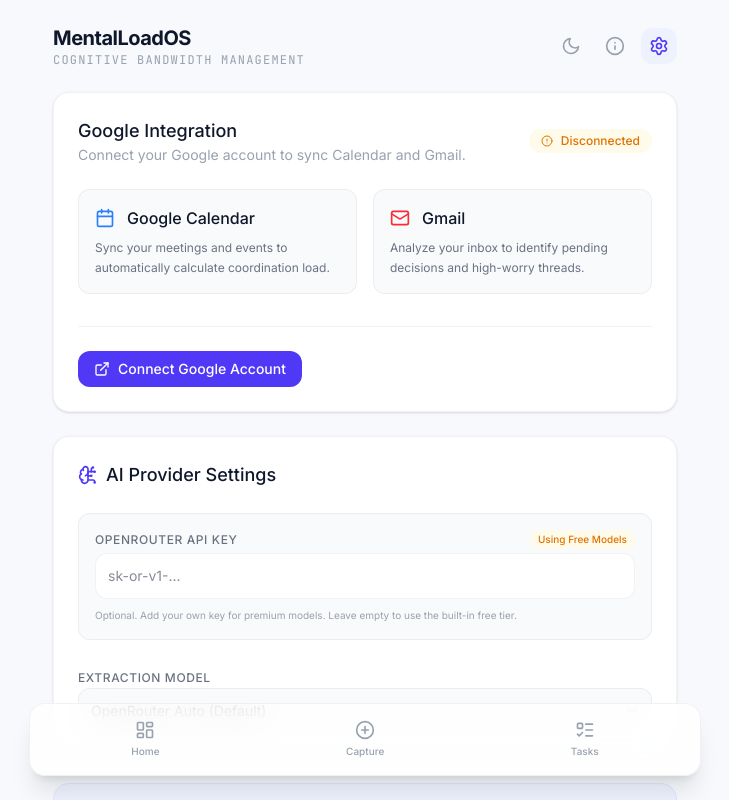
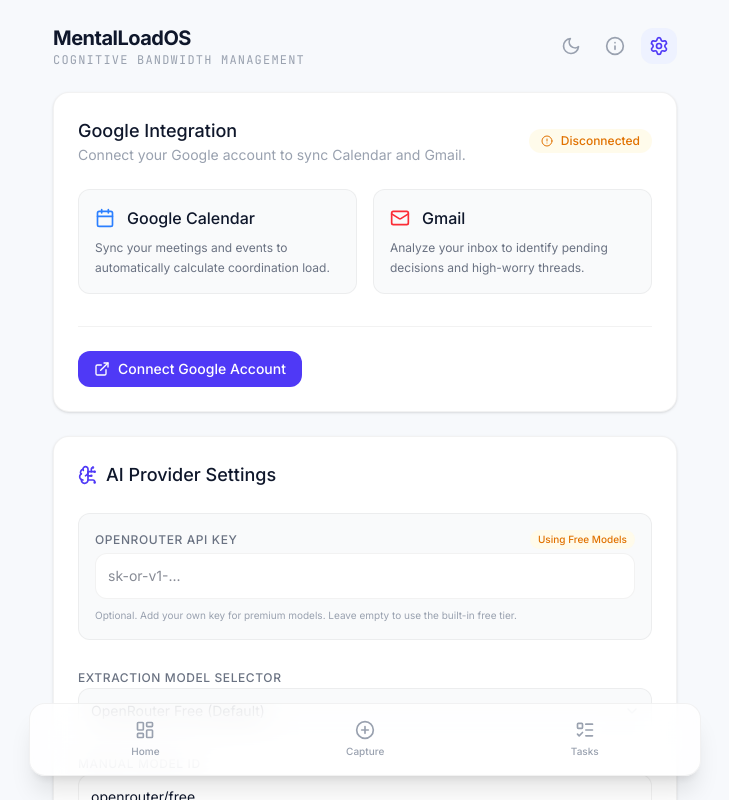
Before and after one commit to ahmadsazaki/mentalloados, a React (Vite) app: page / in a window 1280 px wide. Both pictures are taken after a click on the button 934 px from the left and 46 px from the top of the page. Shown: the top 800 px of the page, without its empty margins (275-1004 px from the left). Built offline with nearby package versions, Linux system fonts and the light colour scheme; no server answers.

Commit message:
UI: Add manual model ID input and set openrouter/free as default

```diff
--- a/src/components/IntegrationsView.tsx
+++ b/src/components/IntegrationsView.tsx
@@ -185,26 +185,48 @@
             </p>
           </div>
 
+          <div className="space-y-4">
             <div className="space-y-2">
-            <label className="text-xs font-medium text-gray-500 dark:text-gray-400 uppercase tracking-wider">Extraction Model</label>
+              <label className="text-xs font-medium text-gray-500 dark:text-gray-400 uppercase tracking-wider">Extraction Model Selector</label>
               <div className="relative">
                 <select
-                value={profile?.ai_model}
-                onChange={(e) => onUpdateProfile({ ai_model: e.target.value })}
+                  value={['openrouter/free', 'google/gemini-2.0-flash-lite:free', 'openrouter/auto', 'google/gemini-2.0-flash-001', 'anthropic/claude-3.5-sonnet', 'openai/gpt-4o-mini', 'deepseek/deepseek-chat'].includes(profile?.ai_model || '') ? profile?.ai_model : 'custom'}
+                  onChange={(e) => {
+                    if (e.target.value !== 'custom') {
+                      onUpdateProfile({ ai_model: e.target.value });
+                    }
+                  }}
                   className="w-full p-3 bg-gray-50 dark:bg-slate-800 rounded-xl border border-black/5 dark:border-white/10 text-sm appearance-none focus:ring-2 focus:ring-indigo-500/20"
                 >
                   <optgroup label="Free Models">
-                  <option value="openrouter/auto">OpenRouter Auto (Default)</option>
+                    <option value="openrouter/free">OpenRouter Free (Default)</option>
                     <option value="google/gemini-2.0-flash-lite:free">Gemini 2.0 Flash Lite (Free)</option>
                   </optgroup>
                   <optgroup label="High Performance (Requires API Key)" disabled={!profile?.openrouter_api_key}>
+                    <option value="openrouter/auto">OpenRouter Auto (Best Available)</option>
                     <option value="google/gemini-2.0-flash-001">Gemini 2.0 Flash</option>
                     <option value="anthropic/claude-3.5-sonnet">Claude 3.5 Sonnet</option>
                     <option value="openai/gpt-4o-mini">GPT-4o Mini</option>
                     <option value="deepseek/deepseek-chat">DeepSeek Chat</option>
                   </optgroup>
+                  <option value="custom">Custom Model Overide...</option>
                 </select>
                 <ChevronDown className="absolute right-3 top-1/2 -translate-y-1/2 w-4 h-4 text-gray-400 pointer-events-none" />
+              </div>
+            </div>
+
+            <div className="space-y-2">
+              <label className="text-xs font-medium text-gray-500 dark:text-gray-400 uppercase tracking-wider">Manual Model ID</label>
+              <input
+                type="text"
+                value={profile?.ai_model || ''}
+                onChange={(e) => onUpdateProfile({ ai_model: e.target.value })}
+                placeholder="e.g. meta-llama/llama-3.1-405b"
+                className="w-full p-3 bg-white dark:bg-slate-900 rounded-xl border border-black/5 dark:border-white/10 text-sm focus:ring-2 focus:ring-indigo-500/20"
+              />
+              <p className="text-[10px] text-gray-400 dark:text-gray-500 leading-relaxed italic">
+                Tip: You can find model IDs at <a href="https://openrouter.ai/models" target="_blank" className="text-indigo-500 underline">openrouter.ai/models</a>
+              </p>
             </div>
           </div>
         </div>
--- a/src/services/localDb.ts
+++ b/src/services/localDb.ts
@@ -20,7 +20,7 @@
   name: 'Guest User',
   daily_capacity: 120,
   ai_provider: 'openrouter',
-  ai_model: 'openrouter/auto',
+  ai_model: 'openrouter/free',
   openrouter_api_key: ''
 };
 
@@ -57,10 +57,10 @@
 
     let needsSave = false;
 
-    // Migration: switch to openrouter if on gemini
-    if (profile.ai_provider === 'gemini') {
+    // Migration: switch to openrouter if on gemini or old format
+    if (profile.ai_provider === 'gemini' || !profile.ai_model || profile.ai_model.includes('flash-lite')) {
       profile.ai_provider = 'openrouter';
-      profile.ai_model = 'openrouter/auto';
+      profile.ai_model = 'openrouter/free';
       needsSave = true;
     }
     // Migration: remove gemini_api_key if present
```
Lines whose indentation alone changed are shown as unchanged.
